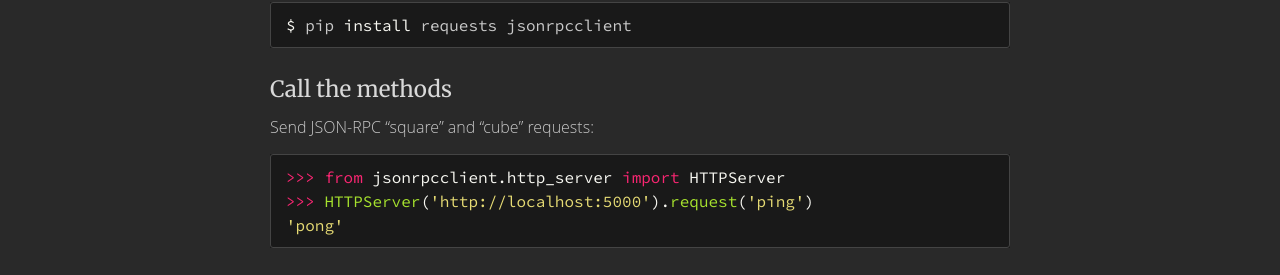
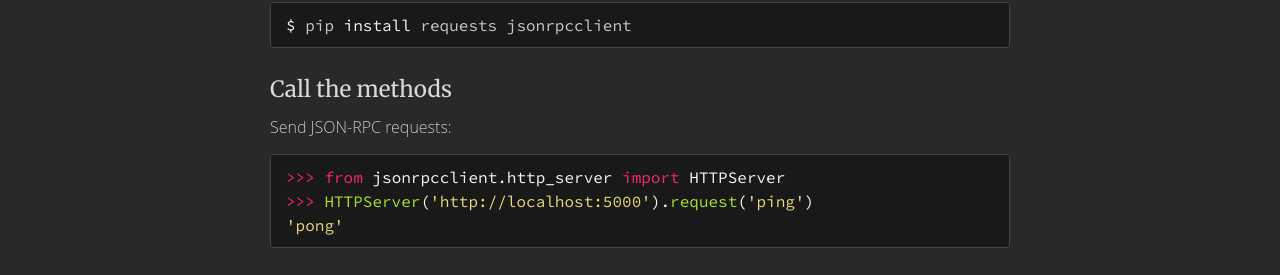
Before and after one commit to explodinglabs/explodinglabs.github.io, a Jekyll site: the page built from _jsonrpc/werkzeug.markdown, in a window 1280 px wide. Shown: the part 1173-1448 px from the top of the page. Built offline with Jekyll 4.4.1, drawn with Linux system fonts in a browser that asks for light colours; some web fonts are replaced; comment, search, counter and statistics services are not loaded.

Commit message:
Fix werkzeug doc

````diff
--- a/_jsonrpc/werkzeug.markdown
+++ b/_jsonrpc/werkzeug.markdown
@@ -66,7 +66,7 @@ $ pip install requests jsonrpcclient
 Call the methods
 ----------------
 
-Send JSON-RPC "square" and "cube" requests:
+Send JSON-RPC requests:
 
 ```python
 >>> from jsonrpcclient.http_server import HTTPServer
````
